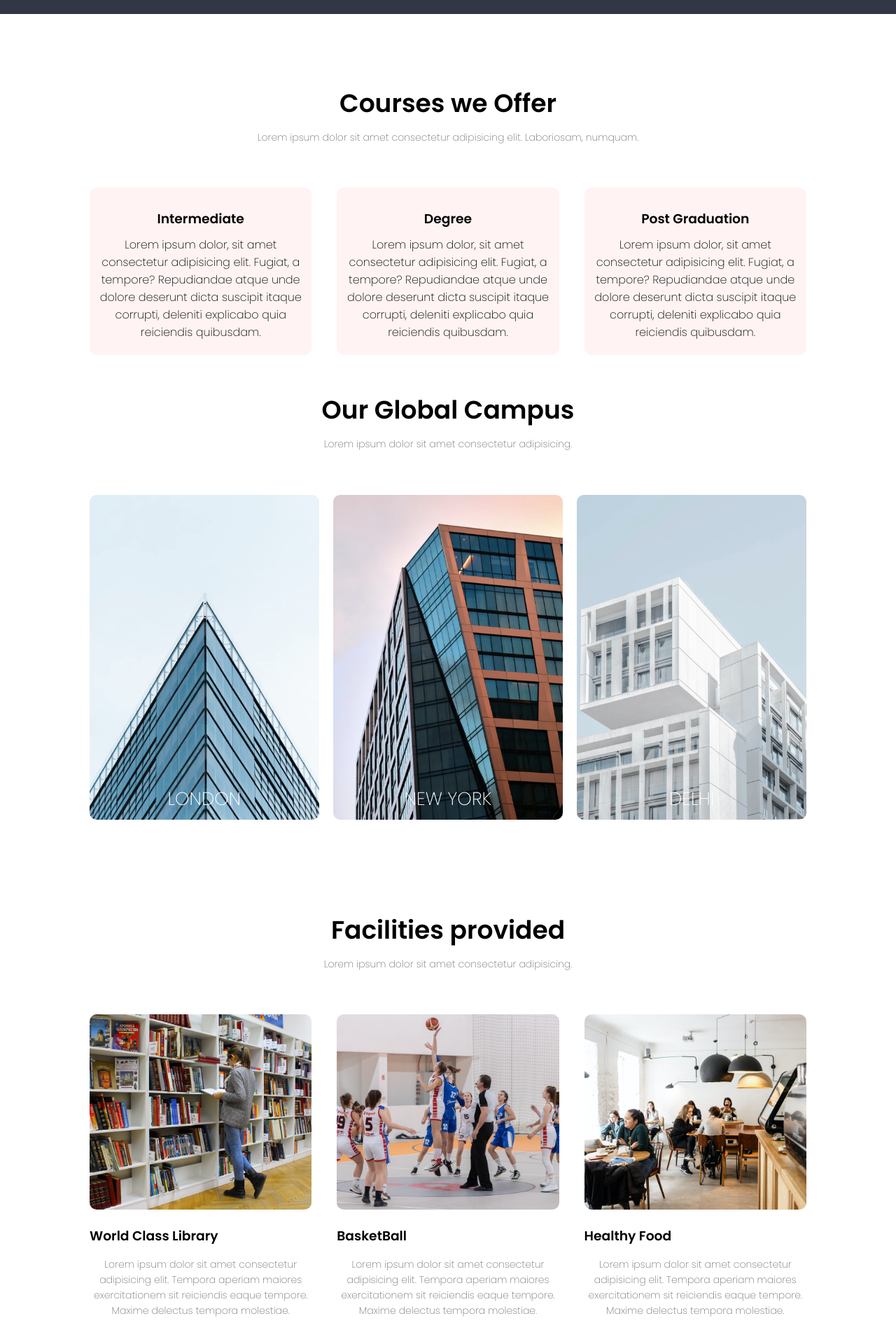
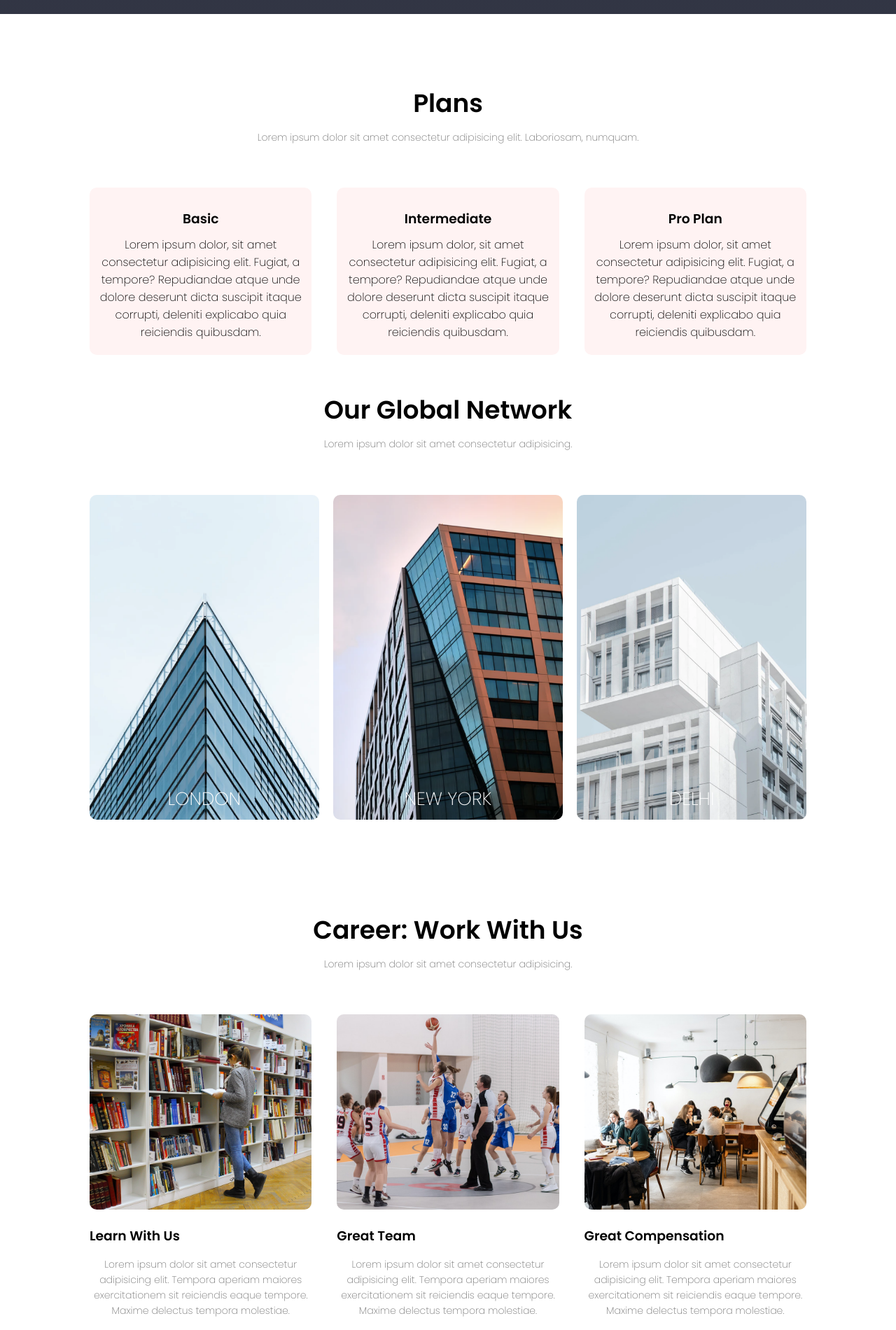
Before and after one commit to Shlok1999/Avionic-Website, a plain HTML site: page index.html in a window 1280 px wide. Shown: the part 780-2680 px from the top of the page at 70% size. Drawn offline with Linux system fonts and the light colour scheme; grey boxes are pictures that could not be loaded.

Commit message:
changes made

```diff
--- a/index.html
+++ b/index.html
@@ -12,7 +12,7 @@
         rel="stylesheet">
     <link rel="stylesheet" href="path/to/font-awesome/css/font-awesome.min.css">
     <link rel="stylesheet" href="https://fontawesome.com/v4.7">
-    <title>Educational Website Design</title>
+    <title>Avionic International</title>
 </head>
 
 <body>
@@ -36,7 +36,7 @@
 
         </nav>
         <div class="text-box">
-            <h1>Institute of Web Development</h1>
+            <h1>Avionic International</h1>
             <p>Lorem ipsum dolor, sit amet consectetur adipisicing elit. Impedit quisquam aut harum commodi labore ut!
                 Sit asperiores explicabo cumque tempore eaque error sed voluptas aperiam!</p>
 
@@ -48,23 +48,23 @@
 
     <section class="course">
         <h1>
-            Courses we Offer
+            Plans
         </h1>
         <p>Lorem ipsum dolor sit amet consectetur adipisicing elit. Laboriosam, numquam.</p>
 
         <div class="row">
+            <div class="course-col">
+                <h3>Basic</h3>
+                Lorem ipsum dolor, sit amet consectetur adipisicing elit. Fugiat, a tempore? Repudiandae atque unde
+                dolore deserunt dicta suscipit itaque corrupti, deleniti explicabo quia reiciendis quibusdam.
+            </div>
             <div class="course-col">
                 <h3>Intermediate</h3>
                 Lorem ipsum dolor, sit amet consectetur adipisicing elit. Fugiat, a tempore? Repudiandae atque unde
                 dolore deserunt dicta suscipit itaque corrupti, deleniti explicabo quia reiciendis quibusdam.
             </div>
             <div class="course-col">
-                <h3>Degree</h3>
-                Lorem ipsum dolor, sit amet consectetur adipisicing elit. Fugiat, a tempore? Repudiandae atque unde
-                dolore deserunt dicta suscipit itaque corrupti, deleniti explicabo quia reiciendis quibusdam.
-            </div>
-            <div class="course-col">
-                <h3>Post Graduation</h3>
+                <h3>Pro Plan</h3>
                 Lorem ipsum dolor, sit amet consectetur adipisicing elit. Fugiat, a tempore? Repudiandae atque unde
                 dolore deserunt dicta suscipit itaque corrupti, deleniti explicabo quia reiciendis quibusdam.
             </div>
@@ -74,7 +74,7 @@
     </section>
 
     <section class="campus">
-        <h1>Our Global Campus</h1>
+        <h1>Our Global Network</h1>
         <p>Lorem ipsum dolor sit amet consectetur adipisicing.</p>
         <div class="row">
             <div class="campus-col">
@@ -102,26 +102,26 @@
     <!-- ----Facilities----- -->
 
     <section class="facilities">
-        <h1>Facilities provided</h1>
+        <h1>Career: Work With Us</h1>
         <p>Lorem ipsum dolor sit amet consectetur adipisicing.</p>
         <div class="row">
             <div class="facilities-col">
                 <img src="eduford_img/library.png" alt="">
-                <h3>World Class Library</h3>
+                <h3>Learn With Us</h3>
                 <p>Lorem ipsum dolor sit amet consectetur adipisicing elit. Tempora aperiam maiores exercitationem sit
                     reiciendis eaque tempore. Maxime delectus tempora molestiae.</p>
 
             </div>
             <div class="facilities-col">
                 <img src="eduford_img/basketball.png" alt="">
-                <h3>BasketBall</h3>
+                <h3>Great Team</h3>
                 <p>Lorem ipsum dolor sit amet consectetur adipisicing elit. Tempora aperiam maiores exercitationem sit
                     reiciendis eaque tempore. Maxime delectus tempora molestiae.</p>
 
             </div>
             <div class="facilities-col">
                 <img src="eduford_img/cafeteria.png" alt="">
-                <h3>Healthy Food</h3>
+                <h3>Great Compensation</h3>
                 <p>Lorem ipsum dolor sit amet consectetur adipisicing elit. Tempora aperiam maiores exercitationem sit
                     reiciendis eaque tempore. Maxime delectus tempora molestiae.</p>
 
@@ -175,7 +175,7 @@
 
     </section>
     <section class="cta">
-        <h1>Enroll Now for various online courses <br> Anywhere from the World</h1><br>
+        <h1>Order With Us <br> Anywhere from the World</h1><br>
         <a href="" class="hero-btn">CONTACT US</a>
     </section>
 
```
